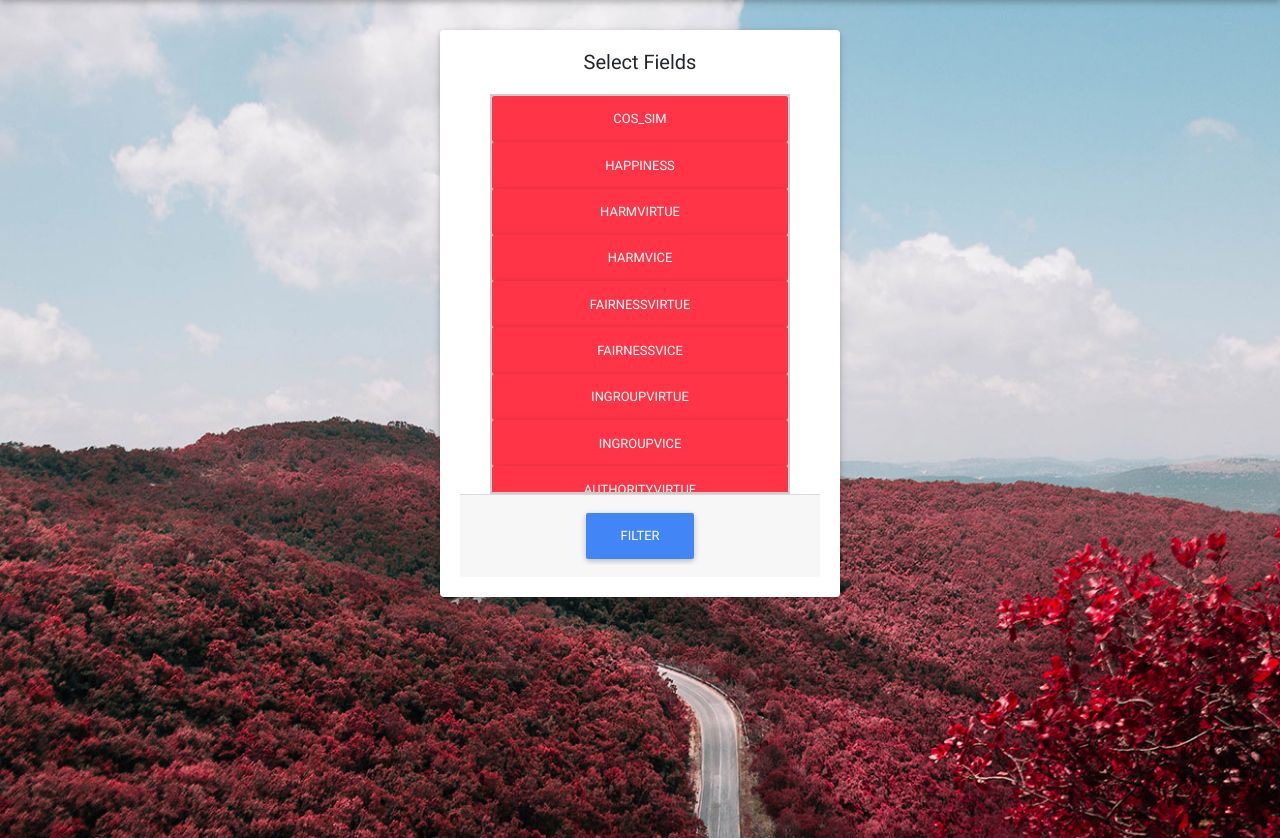
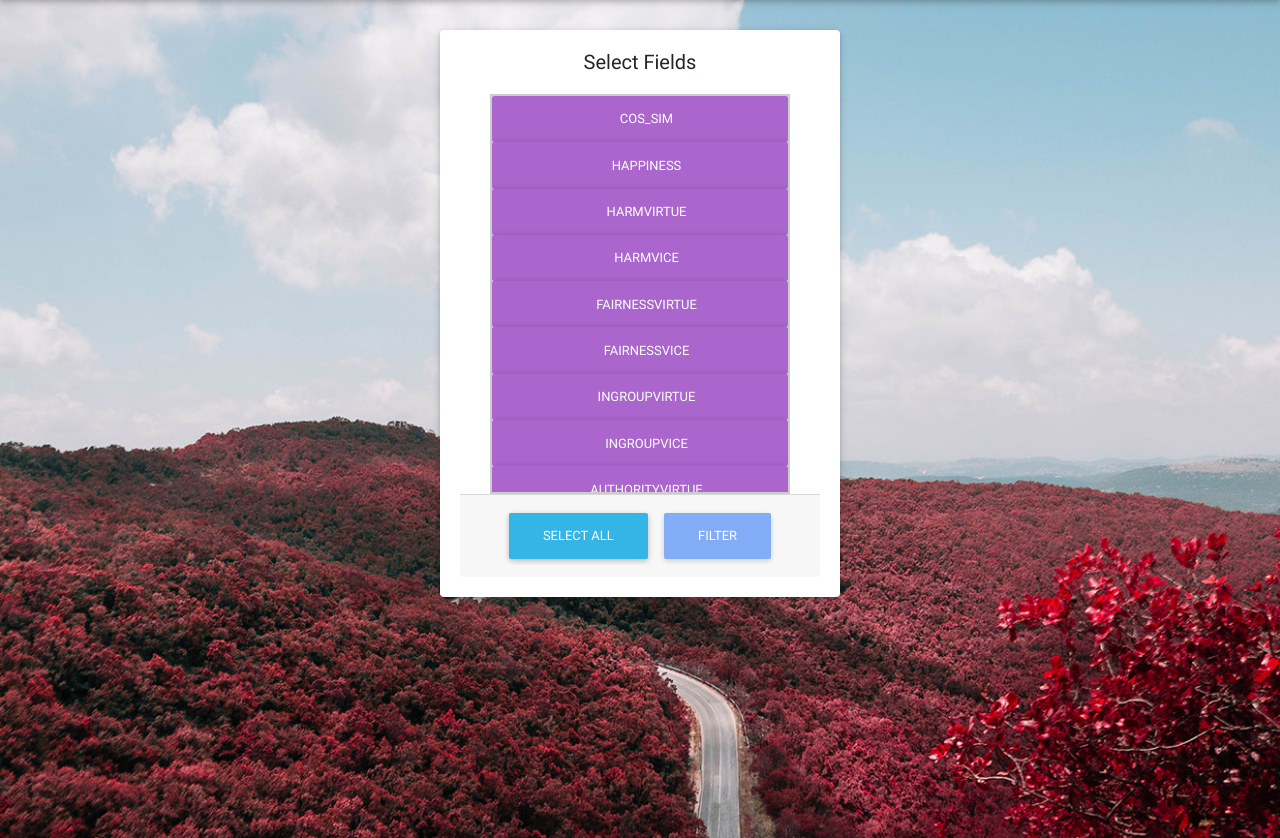
Before and after one commit to pgravelin/NELA-EXT, a Flask app: page / in a window 1280 px wide. Shown: the part 80-918 px from the top of the page. Run offline with Flask 2, Linux system fonts and the light colour scheme; some libraries are stand-ins or nearby versions.

Commit message:
Add Jquery module for selectallfields

```diff
--- a/forms/forms.py
+++ b/forms/forms.py
@@ -11,16 +11,19 @@ field_tuples = [(field_names[4], True)] + [(x, False) for x in field_names[5:-2]
 """ Multiple checkbox form for DB fields """
 
 def select_multi_checkbox(fields, ul_class="", **kwargs):
-    kwargs.setdefault("type", "checkbox")
-    html = ["<div class='fields-container' align='center' style='border:2px solid #ccc; width:300px; height: " \
+    kwargs.setdefault("type", "btn")
+    html = ["<div class='fields-container' align='left' style='border:2px solid #ccc; width:300px; height: " \
         "400px; overflow-y: scroll;'>"]
     html.append("<ul %s style='list-style-type: none;'>" % html_params(id="fields", class_=ul_class))
+    html.append("<div data-toggle='buttons'>")
     for label, checked in fields:
         field_id = "%s" % (label)
-        options = dict(kwargs, name=label, id=field_id, class_="btn btn-danger btn-block field-btn")
-        html.append("<li><button type='button' data-toggle='button' aria-pressed='false' autocomplete='off' %s>" \
-            "%s</button>" % (html_params(**options), field_id))
-        html.append("</li>")
+        options = dict(kwargs, name=label, id=field_id)
+        html.append("<li><label class='btn btn-secondary btn-block'>")
+        html.append("<input type='checkbox' autocomplete='off' class='invisible field-btn'" \
+            "%s>%s</label></li>" %
+                    (html_params(**options), field_id))
+    html.append("</div>")
     html.append("</ul>")
     html.append("</div>")
     return "".join(html)
@@ -35,14 +38,16 @@ def multi_field_sliders(fields, ul_class="", **kwargs):
     kwargs.setdefault("type", "text")
     html = ["<div class='sliders-container' align='center' style='border:2px solid #ccc; width:350px; height: " \
         "400px; overflow-y: scroll;'>"]
-    html.append("<ul %s style='list-style-type: none;'>" % html_params(id="fields", class_=ul_class))
+    html.append("<ul %s style='list-style-type: none;'>" % (html_params(id="fields", class_=ul_class)))
     for field in fields:
         slider_id = "%s" % (field)
         slider_settings = "data-type='double' data-min='-100' data-max='100' data-from='-100' data-to='100' data-grid='true'"
         options = dict(kwargs, name=field, id=slider_id)
+
         html.append("<li><div class='pl-4 pt-5 bd-highlight field-slider' id='%s_container'>" % slider_id)
         html.append("<input %s class='js-range-slider' %s/> " % (html_params(**options), slider_settings))
         html.append("<label for='%s' class='slider-label'>%s</label></div></li>" % (slider_id, slider_id))
+
     html.append("</ul>")
     html.append("</div>")
     return "".join(html)
--- a/static/js/handleFilters.js
+++ b/static/js/handleFilters.js
@@ -1 +1,36 @@
-$("")
+$("#btn_submit1").prop("disabled", true);
+
+$("#btn_selectall").click(function() {
+    var selectall = true;
+    var text = $(this).prop("value");
+
+    if (text === "Select all") {
+        $(this).prop("value", "Deselect all");
+    }
+    else {
+        $(this).prop("value", "Select all");
+        selectall = false;
+    }
+
+    $('.field-btn').each(function() {
+        var isChecked = $(this).prop("checked");
+
+        if (!isChecked && selectall) {
+            $(this).trigger("click");
+        }
+        else if (isChecked && !selectall) {
+            $(this).trigger("click")
+        }
+    });
+});
+
+$(".field-btn").change(function() {
+    var activeButtons = $(".field-btn:checked").length;
+
+    if(activeButtons) {
+        $("#btn_submit1").prop("disabled", false);
+    }
+    else {
+        $("#btn_submit1").prop("disabled", true);
+    }
+});
--- a/static/js/initSliders.js
+++ b/static/js/initSliders.js
@@ -1 +1,3 @@
-$(".js-range-slider").ionRangeSlider();
+$(".js-range-slider").ionRangeSlider({
+    skin: "sharp"
+});
--- a/templates/base.html
+++ b/templates/base.html
@@ -54,7 +54,7 @@
     </div>
 
     <!-- FOOTER -->
-    <footer class="footer device-fixed-height font-small black">
+    <footer class="footer font-small black">
         <!-- Copyright -->
         <div class="footer-copyright text-center">© 2019 Copyright:
             <a href="http://127.0.0.1:5000/"> localhost.com</a>
@@ -82,5 +82,7 @@
     <script type="text/javascript" src="{{ url_for('static', filename='js/daterangepicker.js') }}"></script>
     <!-- Initialize DateRangePicker JS -->
     <script type="text/javascript" src="{{ url_for('static', filename='js/initDateRangePicker.js') }}"></script>
+    <!-- Initialize Filter Handling JS -->
+    <script type="text/javascript" src="{{ url_for('static', filename='js/handleFilters.js') }}"></script>
 </body>
 </html>
--- a/templates/home.html
+++ b/templates/home.html
@@ -12,7 +12,8 @@
             </div>
         </form>
         <div class="card-footer text-center" >
-            <input type="submit" class="btn btn-primary" value="Filter" form="fields_form" id="btn_submit">
+            <input type="button" class="btn btn-info" value="Select all" id="btn_selectall">
+            <input type="submit" class="btn btn-primary" value="Filter" form="fields_form" id="btn_submit1">
         </div>
     </div>
 </div>
--- a/templates/range_filter.html
+++ b/templates/range_filter.html
@@ -14,7 +14,7 @@
         <div class="card-footer text-center">
             <input type="text" id="daterange" name="daterange" form="sliders_form" style="text-align: center;"
                 value="01/01/2019 - 01/15/2019">
-            <input type="submit" class="btn btn-primary" value="Filter" form="sliders_form" id="btn_submit">
+            <input type="submit" class="btn btn-primary" value="Filter" form="sliders_form" id="btn_submit2">
         </div>
     </div>
 </div>
```
